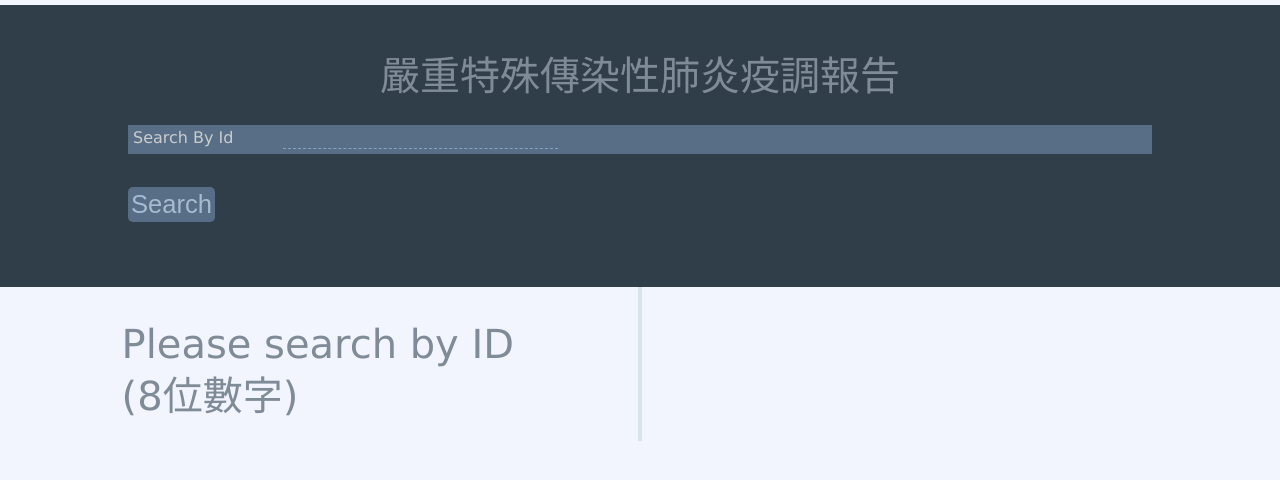
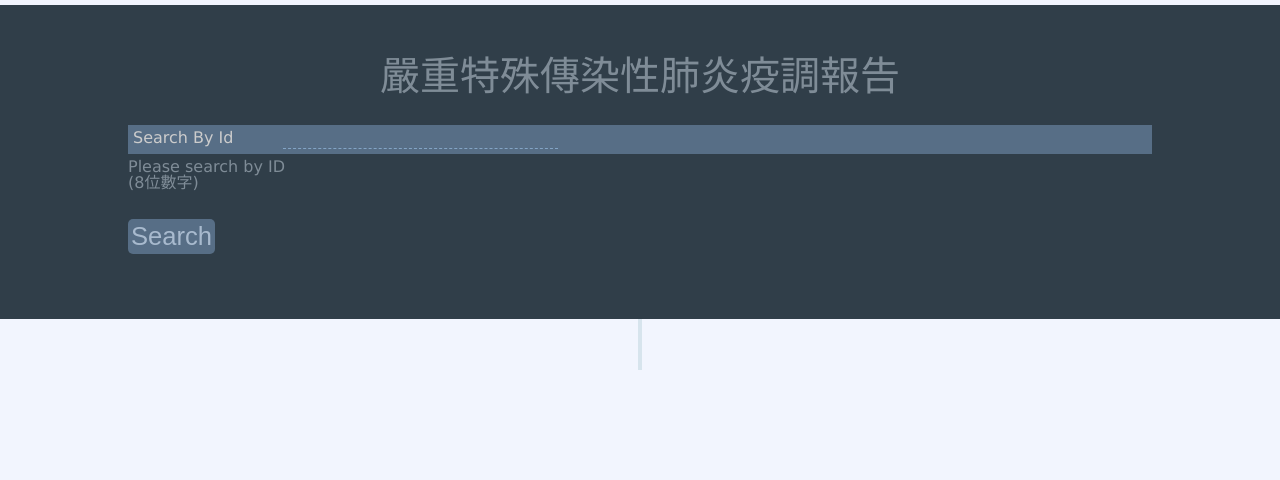
Before and after one commit to reggiehsu111/timeline, a React (Create React App) app: page / in a window 1280 px wide. Shown: the top 480 px of the page. Built offline with nearby package versions, Linux system fonts and the light colour scheme.

Commit message:
modified can't find id

```diff
--- a/src/App.js
+++ b/src/App.js
@@ -37,7 +37,7 @@ class App extends React.Component {
         })
         .then(function(myJson) {
           // console.log(myJson.contactor.public_area);
-          currentComponent.setState({return_json: myJson});
+          currentComponent.setState({return_json: myJson, noinfo: false});
           // currentComponent.timeline_element.current.display_timeline_block();
         })
         .catch(
@@ -46,7 +46,15 @@ class App extends React.Component {
           }
           );
    }
-
+   gotinfo = () => {
+    var outputStyle = {marginTop: "5vh", fontSize:"5vh", marginLeft:"3vh"}
+      if (this.state.noinfo){
+        return <p style={outputStyle}>找不到此ID</p>;
+      }
+      else{
+        return <Timeline json={this.state.return_json}/>;
+      }
+   }
   changeHandler(event){
     event.preventDefault();
     this.setState({id: event.target.value});
@@ -60,7 +68,7 @@ class App extends React.Component {
           </p>
         </header>
         <CustomForm  postForm={this.postForm} changeHandler={this.changeHandler}/>
-        <Timeline json={this.state.return_json} noinfo={this.state.noinfo}/>
+        {this.gotinfo()}
       </div>
     );
   }
--- a/src/CustomForm.js
+++ b/src/CustomForm.js
@@ -13,11 +13,14 @@ class CustomForm extends React.Component{
 	  }
 
 	render(){
+		var textStyle = {fontSize:"2vh"}
 		return(
 			<form className="form-style-4" onSubmit={this.props.postForm} onKeyDown={this._handleKeyDown}>
 	          <label >
 	          <span>Search By Id</span><input type="number" name="field2" required={true} onChange={this.props.changeHandler}/>
 	          </label>
+	          <p style={textStyle}>Please search by ID </p>
+	          <p style={textStyle}> (8位數字) </p>
 	          <input type="submit" value="Search" />
 	        </form>
 		);
--- a/src/Timeline.js
+++ b/src/Timeline.js
@@ -23,18 +23,10 @@ class Timeline extends React.Component{
 	    if(nextProps.json!==this.props.json){
 	      this.setState({json :nextProps.json, time_info: nextProps.json.time_info, summary: nextProps.json.summary});
 	    }
-	    if(nextProps.noinfo!==this.props.noinfo){
-	    	console.log("Can't find id");
-	    	this.setState({ show_subtitle: true });
-	    }
 	  }
 	initialize = () => {
 		if(this.state.show_subtitle == true){
-			return [<p style={{fontSize:"5vh", paddingTop: "1%", marginBottom:"0px", paddingLeft: "5%"}}>
-            Please search by ID
-          </p>, <p style={{fontSize:"5vh", paddingTop: "1%", marginBottom:"0px", paddingLeft: "5%"}}>
-            (8位數字)
-          </p>];
+			return [<div></div>];
       	}
 		else{
 			var offset = 0.8;
--- a/src/timeline_block.js
+++ b/src/timeline_block.js
@@ -53,13 +53,8 @@ class Timeline_block extends React.Component{
 	}
 	render(){
 		var blockid, textStyle;
-		   if (this.state.hover) {
-		   	 blockid = "cd-timeline-content-hover"
-		     textStyle = {fontWeight:"bold"};
-		   } else {
-		   	 blockid = "cd-timeline-content";
-		     textStyle = {fontWeight:"normal"};
-		   }
+		   	blockid = "cd-timeline-content";
+		    textStyle = {fontWeight:"normal"};
 		   // if (this.state.expand){
 		   // 	textStyle = Object.assign({}, textStyle, {height:"20vh", fontSize:"20px"});
 		   // }else{
```
